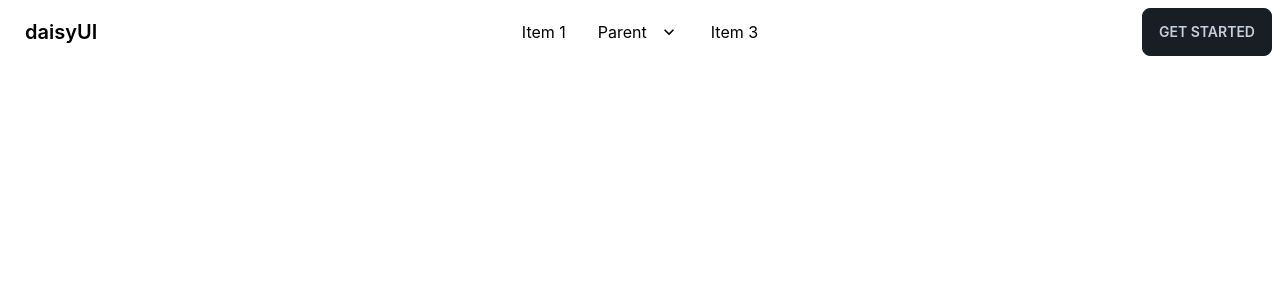
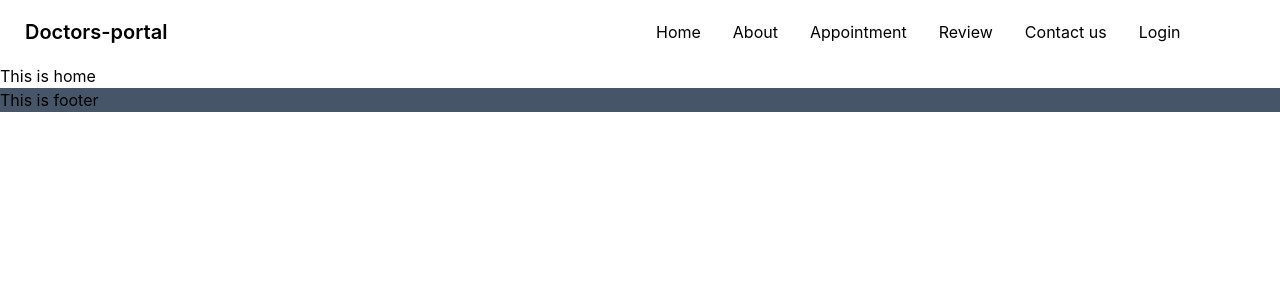
Before and after one commit to pixprocoder/doctor-portal, a React (Create React App) app: page / in a window 1280 px wide. Shown: the top 300 px of the page. Built offline with nearby package versions, Linux system fonts and the light colour scheme.

Commit message:
footer and router setup

```diff
--- a/src/App.js
+++ b/src/App.js
@@ -1,12 +1,17 @@
 import React from "react";
 import { Route, Routes } from "react-router-dom";
-import Navbar from "./Pages/Navbar/Navbar";
+import Home from "./Pages/Home/Home";
+import Footer from "./Pages/Shared/Footer/Footer";
+import Navbar from "./Pages/Shared/Navbar/Navbar";
 
 const App = () => {
   return (
     <>
       <Navbar />
-      <Routes>{/* <Route path="/" element={<Home/>}/> */}</Routes>
+      <Routes>
+        <Route path="/" element={<Home />} />
+      </Routes>
+      <Footer />
     </>
   );
 };
--- /dev/null
+++ b/src/Pages/Home/Home.js
@@ -0,0 +1,11 @@
+import React from "react";
+
+const Home = () => {
+  return (
+    <div>
+      <h1>This is home</h1>
+    </div>
+  );
+};
+
+export default Home;
--- a/src/Pages/Navbar/Navbar.js
+++ /dev/null
@@ -1,99 +0,0 @@
-import React from "react";
-
-const Navbar = () => {
-  return (
-    <div class="navbar bg-base-100">
-      <div class="navbar-start">
-        <div class="dropdown">
-          <label tabindex="0" class="btn btn-ghost lg:hidden">
-            <svg
-              xmlns="http://www.w3.org/2000/svg"
-              class="h-5 w-5"
-              fill="none"
-              viewBox="0 0 24 24"
-              stroke="currentColor"
-            >
-              <path
-                stroke-linecap="round"
-                stroke-linejoin="round"
-                stroke-width="2"
-                d="M4 6h16M4 12h8m-8 6h16"
-              />
-            </svg>
-          </label>
-          <ul
-            tabindex="0"
-            class="menu menu-compact dropdown-content mt-3 p-2 shadow bg-base-100 rounded-box w-52"
-          >
-            <li>
-              <a>Item 1</a>
-            </li>
-            <li tabindex="0">
-              <a class="justify-between">
-                Parent
-                <svg
-                  class="fill-current"
-                  xmlns="http://www.w3.org/2000/svg"
-                  width="24"
-                  height="24"
-                  viewBox="0 0 24 24"
-                >
-                  <path d="M8.59,16.58L13.17,12L8.59,7.41L10,6L16,12L10,18L8.59,16.58Z" />
-                </svg>
-              </a>
-              <ul class="p-2">
-                <li>
-                  <a>Submenu 1</a>
-                </li>
-                <li>
-                  <a>Submenu 2</a>
-                </li>
-              </ul>
-            </li>
-            <li>
-              <a>Item 3</a>
-            </li>
-          </ul>
-        </div>
-        <a class="btn btn-ghost normal-case text-xl">daisyUI</a>
-      </div>
-      <div class="navbar-center hidden lg:flex">
-        <ul class="menu menu-horizontal p-0">
-          <li>
-            <a>Item 1</a>
-          </li>
-          <li tabindex="0">
-            <a>
-              Parent
-              <svg
-                class="fill-current"
-                xmlns="http://www.w3.org/2000/svg"
-                width="20"
-                height="20"
-                viewBox="0 0 24 24"
-              >
-                <path d="M7.41,8.58L12,13.17L16.59,8.58L18,10L12,16L6,10L7.41,8.58Z" />
-              </svg>
-            </a>
-            <ul class="p-2">
-              <li>
-                <a>Submenu 1</a>
-              </li>
-              <li>
-                <a>Submenu 2</a>
-              </li>
-            </ul>
-          </li>
-          <li>
-            <a>Item 3</a>
-          </li>
-        </ul>
-      </div>
-      <div class="navbar-end">
-        <a class="btn">Get started</a>
-      </div>
-    </div>
-  );
-};
-
-export default Navbar;
--- /dev/null
+++ b/src/Pages/Shared/Footer/Footer.js
@@ -0,0 +1,7 @@
+import React from "react";
+
+const Footer = () => {
+  return <div className="bg-slate-600">This is footer</div>;
+};
+
+export default Footer;
--- /dev/null
+++ b/src/Pages/Shared/Navbar/Navbar.js
@@ -0,0 +1,63 @@
+import React from "react";
+
+const Navbar = () => {
+  const menuItem = (
+    <>
+      <li>
+        <a>Home</a>
+      </li>
+      <li>
+        <a>About</a>
+      </li>
+      <li>
+        <a>Appointment</a>
+      </li>
+
+      <li>
+        <a>Review</a>
+      </li>
+      <li>
+        <a>Contact us</a>
+      </li>
+      <li>
+        <a>Login</a>
+      </li>
+    </>
+  );
+  return (
+    <div class="navbar bg-base-100">
+      <div class="navbar-start">
+        <div class="dropdown">
+          <label tabindex="0" class="btn btn-ghost lg:hidden">
+            <svg
+              xmlns="http://www.w3.org/2000/svg"
+              class="h-5 w-5"
+              fill="none"
+              viewBox="0 0 24 24"
+              stroke="currentColor"
+            >
+              <path
+                stroke-linecap="round"
+                stroke-linejoin="round"
+                stroke-width="2"
+                d="M4 6h16M4 12h8m-8 6h16"
+              />
+            </svg>
+          </label>
+          <ul
+            tabindex="0"
+            class="menu menu-compact dropdown-content mt-3 p-2 shadow bg-base-100 rounded-box w-52"
+          >
+            {menuItem}
+          </ul>
+        </div>
+        <a class="btn btn-ghost normal-case text-xl">Doctors-portal</a>
+      </div>
+      <div class="navbar-center hidden lg:flex">
+        <ul class="menu menu-horizontal p-0">{menuItem}</ul>
+      </div>
+    </div>
+  );
+};
+
+export default Navbar;
```
